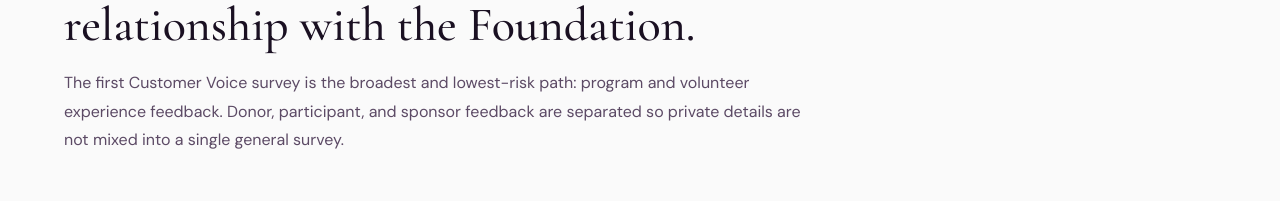
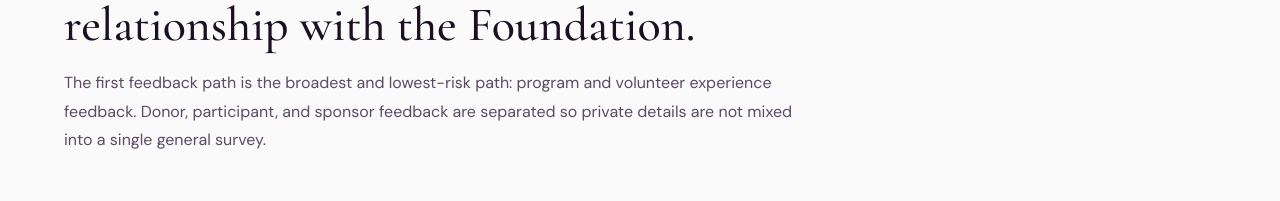
Before and after one commit to jmerrillorg/jmerrillfoundation, a Next.js app: page /share-your-experience in a window 1280 px wide. Shown: the part 712-913 px from the top of the page. Built offline with nearby package versions, Linux system fonts and the light colour scheme; no server answers.

Commit message:
Remove platform wording from feedback page

```diff
--- a/src/app/share-your-experience/page.tsx
+++ b/src/app/share-your-experience/page.tsx
@@ -68,7 +68,7 @@ export default function ShareYourExperiencePage() {
               Choose the feedback path that fits your relationship with the Foundation.
             </h2>
             <p style={{ fontSize: '1rem', color: 'var(--text-muted)', lineHeight: 1.8 }}>
-              The first Customer Voice survey is the broadest and lowest-risk path: program and volunteer experience feedback. Donor, participant, and sponsor feedback are separated so private details are not mixed into a single general survey.
+              The first feedback path is the broadest and lowest-risk path: program and volunteer experience feedback. Donor, participant, and sponsor feedback are separated so private details are not mixed into a single general survey.
             </p>
           </div>
 
```
